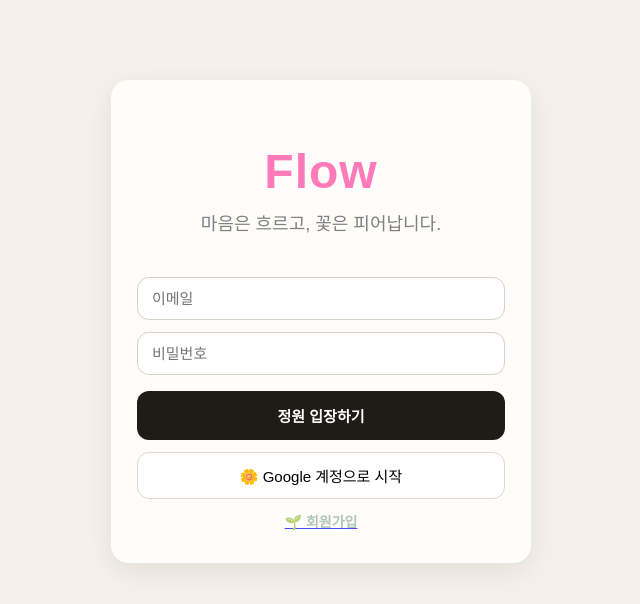
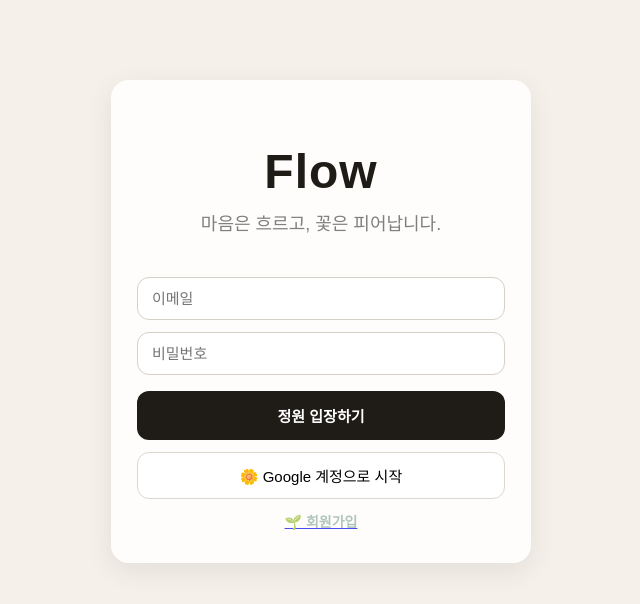
Before and after one commit to l1lsang/AIFlowerShop, a React (Create React App) app: page /login in a window 1280 px wide. Shown: the top 604 px of the page, without its empty margins (319-959 px from the left). Built offline with nearby package versions, Linux system fonts and the light colour scheme; no server answers.

Commit message:
Update index.css

```diff
--- a/src/index.css
+++ b/src/index.css
@@ -421,13 +421,6 @@ button {
   background: #fff7f9;
   text-align: center;
 }
-
-.flow-logo {
-  font-size: 48px;
-  font-weight: bold;
-  color: #ff7ab8;
-}
-
 .flow-sub {
   font-size: 18px;
   color: #555;
```
